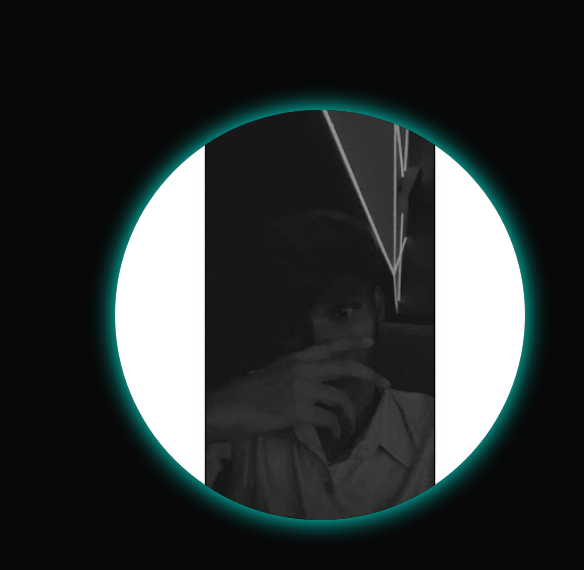
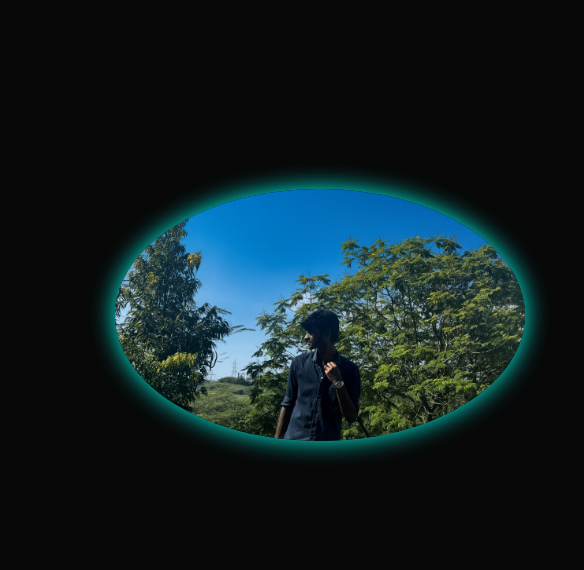
Before and after one commit to broskis-69/Portfolio, a plain HTML site: page index.html in a window 1280 px wide. Shown: the part 83-653 px from the top of the page, 0-584 px from the left. Drawn offline with nearby package versions, Linux system fonts and the light colour scheme.

Commit message:
Add files via upload

```diff
--- a/index.html
+++ b/index.html
@@ -41,7 +41,7 @@
          </nav>
       </header>
       <section class="home" id="home">
-        <div class="home-img"><img src="Manoj 2.jpg" alt="">
+        <div class="home-img"><img src="u.jpeg" alt="">
         </div>
           <div class="home-content">
               <h1>Hi, It's <span>Manoj</span></h1>
```
